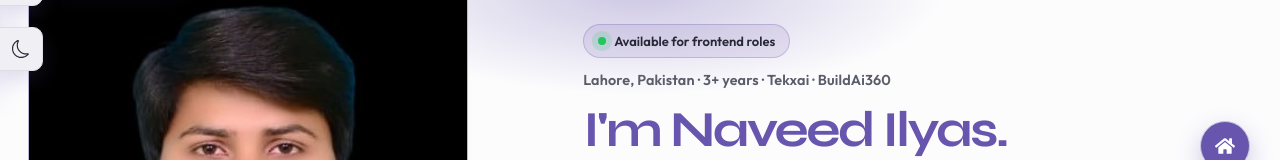
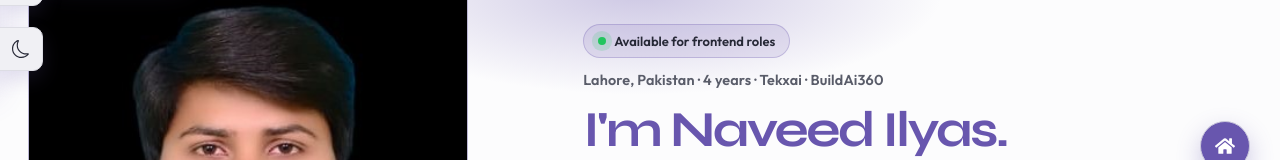
Before and after one commit to NaveedIlyas786/My_Portfolio_Reactjs, a React (Vite) app: page / in a window 1280 px wide. Shown: the part 149-309 px from the top of the page. Built offline with nearby package versions, Linux system fonts and the light colour scheme.

Commit message:
some fixes

```diff
--- a/src/data.jsx
+++ b/src/data.jsx
@@ -65,7 +65,7 @@ export const personalInfo = [
   {
     id: 2,
     title: 'Experience',
-    description: '3+ Years',
+    description: '4 Years',
   },
   {
     id: 3,
--- a/src/pages/home/Home.jsx
+++ b/src/pages/home/Home.jsx
@@ -93,7 +93,7 @@ const Home = () => {
         <div className='home__content'>
           <span className='home__badge'>Available for frontend roles</span>
           <p className='home__meta'>
-            Lahore, Pakistan · 3+ years · Tekxai · BuildAi360
+            Lahore, Pakistan · 4 years · Tekxai · BuildAi360
           </p>
           <h1 className='home__title'>
             I&apos;m Naveed Ilyas.
```
